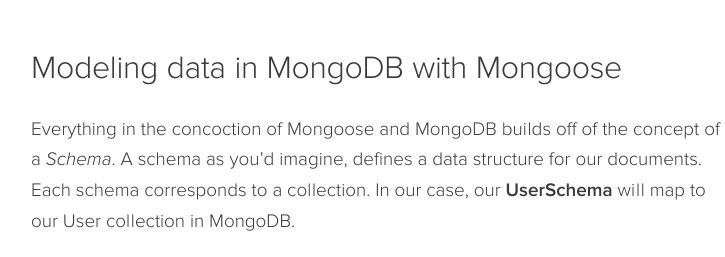
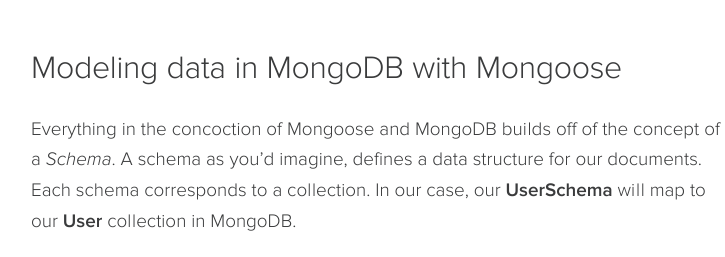
Before and after one commit to gaessaki/RedSnap, a plain HTML site: page compose2.html in a window 1280 px wide. Shown: the part 2718-2975 px from the top of the page, 259-984 px from the left. Drawn offline with Linux system fonts and the light colour scheme; a script that the page names is missing.

Commit message:
Update compose2.html

```diff
--- a/compose2.html
+++ b/compose2.html
@@ -729,7 +729,7 @@
 	mongoose.connect(config.mongoURL, config.mongoOptions, function (err, res) {
     if (err) console.log(err)
     else console.log('Connection to MongoDB instance established')
-});</code></pre></div><p>If you haven’t already, you should run your app with <em>npm start</em> in the terminal to see if your connection works fine. If they do, we can start structuring our user data on MongoDB.</p><h2>Modeling data in MongoDB with Mongoose</h2><p>Everything in the concoction of Mongoose and MongoDB builds off of the concept of a <em>Schema</em>. A schema as you’d imagine, defines a data structure for our documents. Each schema corresponds to a collection. In our case, our <strong>UserSchema</strong> will map to our User collection in MongoDB.</p><p>We start off by creating a <a href="https://github.com/gaessaki/RedSnap/blob/master/RedSnap/RedSnap/models/User.js">User.js</a> file in the <a href="https://github.com/gaessaki/RedSnap/tree/master/RedSnap/RedSnap/models">models</a> folder of our app. We require mongoose and create a new schema using its Schema constructor.</p><div class="pre-wrapper"><pre><code>var mongoose = require('mongoose');
+});</code></pre></div><p>If you haven’t already, you should run your app with <em>npm start</em> in the terminal to see if your connection works fine. If they do, we can start structuring our user data on MongoDB.</p><h2>Modeling data in MongoDB with Mongoose</h2><p>Everything in the concoction of Mongoose and MongoDB builds off of the concept of a <em>Schema</em>. A schema as you’d imagine, defines a data structure for our documents. Each schema corresponds to a collection. In our case, our <strong>UserSchema</strong> will map to our <strong>User</strong> collection in MongoDB.</p><p>We start off by creating a <a href="https://github.com/gaessaki/RedSnap/blob/master/RedSnap/RedSnap/models/User.js">User.js</a> file in the <a href="https://github.com/gaessaki/RedSnap/tree/master/RedSnap/RedSnap/models">models</a> folder of our app. We require mongoose and create a new schema using its Schema constructor.</p><div class="pre-wrapper"><pre><code>var mongoose = require('mongoose');
 var Schema = mongoose.Schema;
 ...
 
```
